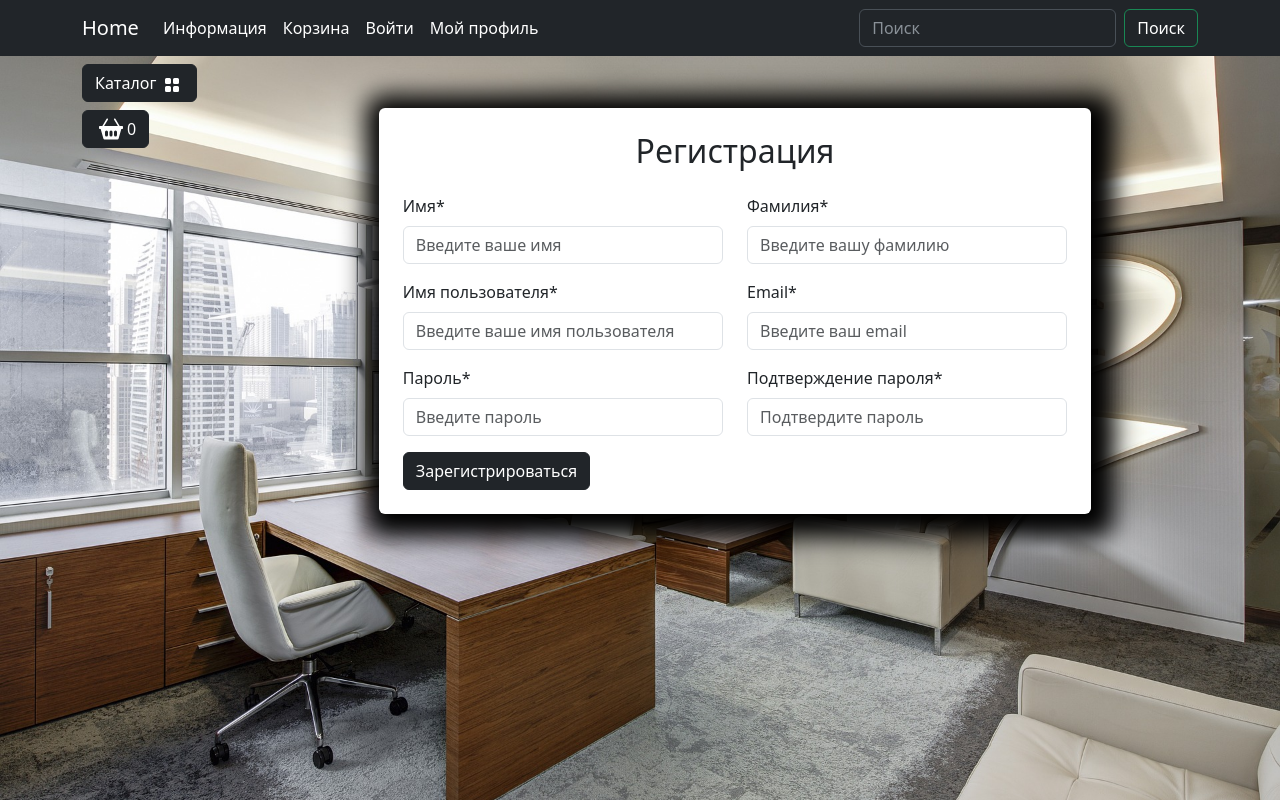
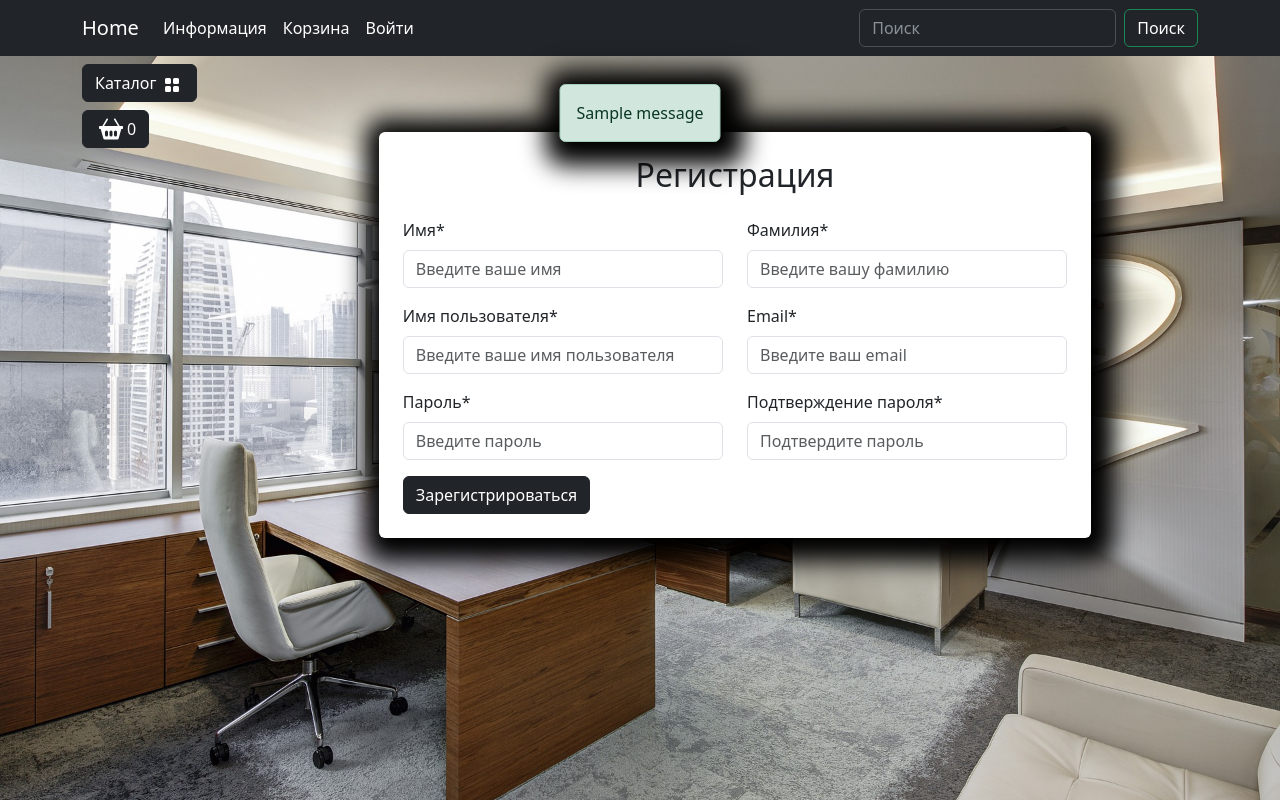
Before and after one commit to gitDonni/django_furniture, a Django app: page /user/registration/ in a window 1280 px wide. Run offline with Django 5.2, Linux system fonts and the light colour scheme; data comes from the database, SQL or seed files in the repository; tables that the repository leaves empty hold one stand-in row (values such as "Sample post"); one stand-in notice (Sample message) is shown; some libraries are stand-ins or nearby versions.

Commit message:
Profile form, controller & notifications are ready

```diff
--- a/templates/base.html
+++ b/templates/base.html
@@ -46,9 +46,11 @@
                         <li class="nav-item">
                             <a class="nav-link  text-white" href="carts/cart.html">Корзина</a>
                         </li>
+                        {% if not user.is_authenticated%}
                             <li class="nav-item">
                                 <a class="nav-link  text-white" href="{% url 'user:login' %}">Войти</a>
                             </li>
+                        {% else %}
                             <li class="nav-item dropdown ">
                                 <a class="nav-link dropdown-toggle text-white" href="#" role="button"
                                     data-bs-toggle="dropdown" aria-expanded="false">
@@ -58,13 +60,16 @@
                                     <li><a class="dropdown-item  text-white" href="carts/cart.html">Корзина</a></li>
                                     <li><a class="dropdown-item  text-white" href="{% url 'user:profile' %}">Личный кабинет</a>
                                     </li>
+                                    {% if user.is_admin or user.is_staff %}
                                         <li><a class="dropdown-item  text-white" href="{% url 'admin:index' %}">Админ панель</a></li>
+                                    {% endif %}
                                     <li>
                                         <hr class="dropdown-divider">
                                     </li>
                                     <li><a class="dropdown-item  text-white" href="{% url 'user:logout' %}">Выйти</a></li>
                                 </ul>
                             </li>
+                        {% endif%}
                     </ul>
                     <form class="d-flex" role="search" action="{% url 'catalog:search' %}" method="get">
                         <input class="form-control me-2" type="search" name="q" placeholder="Поиск" aria-label="Search">
--- a/templates/includes/notifications.html
+++ b/templates/includes/notifications.html
@@ -12,3 +12,27 @@
         </div>
     </div>
 {% endif %}
+
+<div class="container mt-4">
+    <div class="row justify-content-center">
+        <div class="col-md-6">
+            {% if messages %}
+                {% for message in messages %}
+                    {% if message.tags == 'success' %}
+                    <div id="notification" class="position-fixed start-50 translate-middle-x z-3 alert alert-success fade show custom-shadow" role="alert">
+                        {{ message }}
+                    </div>
+                    {% endif %}
+                    {% if message.tags == 'warning' %}
+                    <div id="notification" class="position-fixed start-50 translate-middle-x z-3 alert alert-danger fade show custom-shadow" role="alert">
+                        {{ message }}
+                    </div>
+                    {% endif %}
+                {% endfor %}
+            {% else %}
+            <div id="jq-notification" class="position-fixed start-50 translate-middle-x z-3 alert alert-success fade show custom-shadow" style="display: none;" role="alert">
+            </div>
+            {% endif %}
+        </div>
+    </div>
+</div>
--- a/users/forms.py
+++ b/users/forms.py
@@ -1,5 +1,5 @@
 from django import forms
-from django.contrib.auth.forms import AuthenticationForm, UserCreationForm
+from django.contrib.auth.forms import AuthenticationForm, UserCreationForm, UserChangeForm
 
 from users.models import User
 
@@ -26,3 +26,129 @@
     class Meta:
         model = User
         fields = ['username', 'password']
+
+
+
+class UserRegistrationForm(UserCreationForm):
+    class Meta:
+        model = User
+        fields = (
+            'first_name',
+            'last_name',
+            'username',
+            'email',
+            'password1',
+            'password2',
+        )
+
+    first_name = forms.CharField()
+    last_name = forms.CharField()
+    username = forms.CharField()
+    email = forms.CharField()
+    password1 = forms.CharField()
+    password2 = forms.CharField()
+
+    # first_name = forms.CharField(
+    #     widget=forms.TextInput(
+    #         attrs={
+    #             "class": "form-control",
+    #             "placeholder": "Введите ваше имя",
+    #         }
+    #     )
+    # )
+    # last_name = forms.CharField(
+    #     widget=forms.TextInput(
+    #         attrs={
+    #             "class": "form-control",
+    #             "placeholder": "Введите вашу фамилию",
+    #         }
+    #     )
+    # )
+    # username = forms.CharField(
+    #     widget=forms.TextInput(
+    #         attrs={
+    #             "class": "form-control",
+    #             "placeholder": "Введите ваше имя пользователя",
+    #         }
+    #     )
+    # )
+    # email = forms.CharField(
+    #     widget=forms.EmailInput(
+    #         attrs={
+    #             "class": "form-control",
+    #             "placeholder": "Введите ваш email *youremail@example.com",
+    #         }
+    #     )
+    # )
+    # password1 = forms.CharField(
+    #     widget=forms.PasswordInput(
+    #         attrs={
+    #             "class": "form-control",
+    #             "placeholder": "Введите ваш пароль",
+    #         }
+    #     )
+    # )
+    # password2 = forms.CharField(
+    #     widget=forms.PasswordInput(
+    #         attrs={
+    #             "class": "form-control",
+    #             "placeholder": "Поддтвердите ваш пароль",
+    #         }
+    #     )
+    # )
+
+
+
+class ProfileForm(UserChangeForm):
+    class Meta:
+        model = User
+        fields = (
+            'image',
+            'first_name',
+            'last_name',
+            'username',
+            'email',
+        )
+
+    image = forms.ImageField(required=False)
+    first_name = forms.CharField()
+    last_name = forms.CharField()
+    username = forms.CharField()
+    email = forms.CharField()
+
+
+    # image = forms.ImageField(
+    #     widget=forms.FileInput(attrs={'class': 'form-control mt-3'}), required=False
+    # )
+    # first_name = forms.CharField(
+    #     widget=forms.TextInput(
+    #         attrs={
+    #             "class": "form-control",
+    #             "placeholder": "Введите ваше имя",
+    #         }
+    #     )
+    # )
+    # last_name = forms.CharField(
+    #     widget=forms.TextInput(
+    #         attrs={
+    #             "class": "form-control",
+    #             "placeholder": "Введите вашу фамилию",
+    #         }
+    #     )
+    # )
+    # username = forms.CharField(
+    #     widget=forms.TextInput(
+    #         attrs={
+    #             "class": "form-control",
+    #             "placeholder": "Введите ваше имя пользователя",
+    #         }
+    #     )
+    # )
+    # email = forms.CharField(
+    #     widget=forms.EmailInput(
+    #         attrs={
+    #             "class": "form-control",
+    #             "placeholder": "Введите ваш email *youremail@example.com",
+    #         }
+    #     )
+    # )
--- a/users/templates/users/registration.html
+++ b/users/templates/users/registration.html
@@ -7,37 +7,68 @@
         <div class="row justify-content-center">
             <div class="col-md-9 bg-white p-4 mb-5 mx-2 rounded custom-shadow">
                 <h2 class="text-center mb-4">Регистрация</h2>
-                <form>
+                <form action="{% url 'user:registration' %} " method="post">
+                    {% csrf_token %}
                     <div class="row">
                         <div class="col-md-6 mb-3">
-                            <label for="firstName" class="form-label">Имя*</label>
-                            <input type="text" class="form-control" id="firstName"
+                            <label for="id_first_name" class="form-label">Имя*</label>
+                            <input type="text" class="form-control" id="id_first_name"
+                                value="{% if form.first_name.value %}{{ form.first_name.value }}{% endif %}"
+                                name="first_name"
                                 placeholder="Введите ваше имя" required>
+                                {% if form.first_name.errors %}
+                                <div class="alert alert-danger alert-dismissible fade show">{{ form.first_name.errors }}</div>
+                                {% endif %}
                         </div>
                         <div class="col-md-6 mb-3">
-                            <label for="lastName" class="form-label">Фамилия*</label>
-                            <input type="text" class="form-control" id="lastName"
+                            <label for="id_lastName" class="form-label">Фамилия*</label>
+                            <input type="text" class="form-control" id="id_lastName"
+                                value="{% if form.last_name.value %}{{ form.last_name.value }}{% endif %}"
+                                name="last_name"
                                 placeholder="Введите вашу фамилию" required>
+                                {% if form.last_name.errors %}
+                                <div class="alert alert-danger alert-dismissible fade show">{{ form.last_name.errors }}</div>
+                                {% endif %}
                         </div>
                         <div class="col-md-6 mb-3">
-                            <label for="username" class="form-label">Имя пользователя*</label>
-                            <input type="text" class="form-control" id="username"
+                            <label for="id_username" class="form-label">Имя пользователя*</label>
+                            <input type="text" class="form-control" id="id_username"
+                                value="{% if form.username.value %}{{ form.username.value }}{% endif %}"
+                                name="username"
                                 placeholder="Введите ваше имя пользователя" required>
+                                {% if form.username.errors %}
+                                <div class="alert alert-danger alert-dismissible fade show">{{ form.username.errors }}</div>
+                                {% endif %}
                         </div>
                         <div class="col-md-6 mb-3">
-                            <label for="email" class="form-label">Email*</label>
-                            <input type="email" class="form-control" id="email"
+                            <label for="id_email" class="form-label">Email*</label>
+                            <input type="email" class="form-control" id="id_email"
+                                value="{% if form.email.value %}{{ form.email.value }}{% endif %}"
+                                name="email"
                                 placeholder="Введите ваш email" required>
+                                {% if form.email.errors %}
+                                <div class="alert alert-danger alert-dismissible fade show">{{ form.email.errors }}</div>
+                                {% endif %}
                         </div>
                         <div class="col-md-6 mb-3">
-                            <label for="password1" class="form-label">Пароль*</label>
-                            <input type="password" class="form-control" id="password1"
+                            <label for="id_password1" class="form-label">Пароль*</label>
+                            <input type="password" class="form-control" id="id_password1"
+                                value="{% if form.password1.value %}{{ form.password1.value }}{% endif %}"
+                                name="password1"
                                 placeholder="Введите пароль" required>
+                                {% if form.password1.errors %}
+                                <div class="alert alert-danger alert-dismissible fade show">{{ form.password1.errors }}</div>
+                                {% endif %}
                         </div>
                         <div class="col-md-6 mb-3">
-                            <label for="password2" class="form-label">Подтверждение пароля*</label>
-                            <input type="password" class="form-control" id="password2"
+                            <label for="id_password2" class="form-label">Подтверждение пароля*</label>
+                            <input type="password" class="form-control" id="id_password2"
+                                value="{% if form.password2.value %}{{ form.password2.value }}{% endif %}"
+                                name="password2"
                                 placeholder="Подтвердите пароль" required>
+                                {% if form.password2.errors %}
+                                <div class="alert alert-danger alert-dismissible fade show">{{ form.password2.errors }}</div>
+                                {% endif %}
                         </div>
                     </div>
                     <button type="submit"
--- a/users/views.py
+++ b/users/views.py
@@ -1,9 +1,10 @@
-from django.contrib import auth
+from django.contrib import auth, messages
+from django.contrib.auth.decorators import login_required
 from django.http import HttpResponseRedirect
-from django.shortcuts import render
+from django.shortcuts import render, redirect
 from django.urls import reverse
 
-from users.forms import UserLoginForm
+from users.forms import UserLoginForm, UserRegistrationForm, ProfileForm
 
 
 def login(request):
@@ -15,6 +16,7 @@
             user = auth.authenticate(username=username, password=password)
             if user:
                 auth.login(request, user)
+                messages.success(request, f'{username}, Вы вошли в аккаунт')
                 return HttpResponseRedirect(reverse('main:index'))
     else:
         form = UserLoginForm()
@@ -23,14 +25,36 @@
 
 
 def registration(request):
-    context = {'title': 'Home - Регистрация'}
+    if request.method == 'POST':
+        form = UserRegistrationForm(data=request.POST)
+        if form.is_valid():
+            form.save()
+            user = form.instance
+            auth.login(request, user)
+            messages.success(request, f'{user.username}, Вы успешно зарегистрированы и вошли в аккаунт')
+            return HttpResponseRedirect(reverse('main:index'))
+    else:
+        form = UserRegistrationForm()
+    context = {'title': 'Home - Регистрация', 'form': form}
     return render(request, 'users/registration.html', context)
 
 
+@login_required
 def profile(request):
-    context = {'title': 'Home - Кабинет'}
+    if request.method == 'POST':
+        form = ProfileForm(data=request.POST, instance=request.user, files=request.FILES)
+        if form.is_valid():
+            form.save()
+            messages.success(request, 'Профайл успешнр обновлен')
+            return HttpResponseRedirect(reverse('user:profile'))
+    else:
+        form = ProfileForm(instance=request.user)
+    context = {'title': 'Home - Кабинет', 'form': form}
     return render(request, 'users/profile.html', context)
 
 
+@login_required
 def logout(request):
-    ...
+    messages.success(request, f'{request.user.username}, Вы вышли из аккаунта')
+    auth.logout(request)
+    return redirect(reverse('main:index'))
```
Also changed, not shown: users/templates/users/profile.html (+42 -15 lines), 1 other file. Lines whose indentation alone changed are shown as unchanged.
